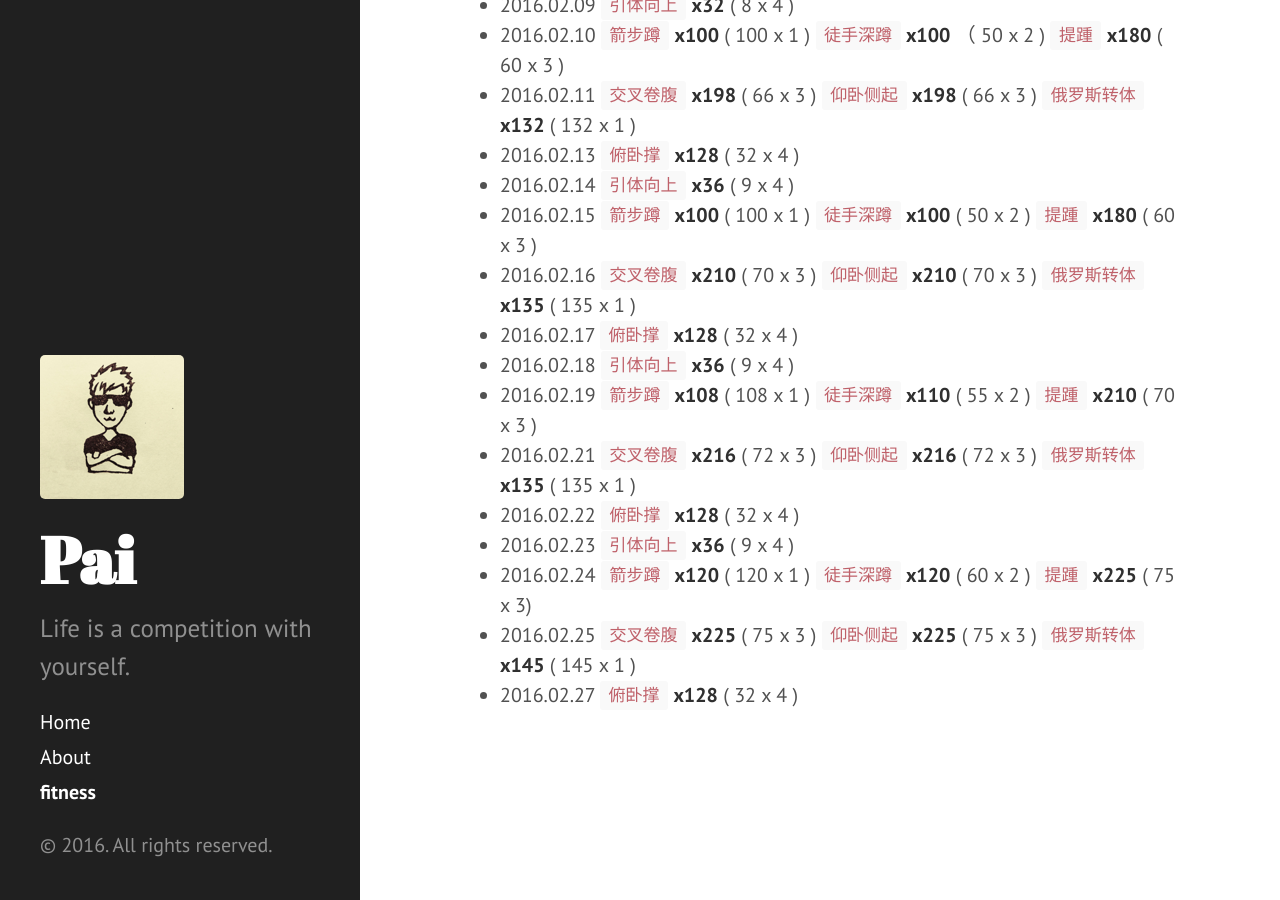
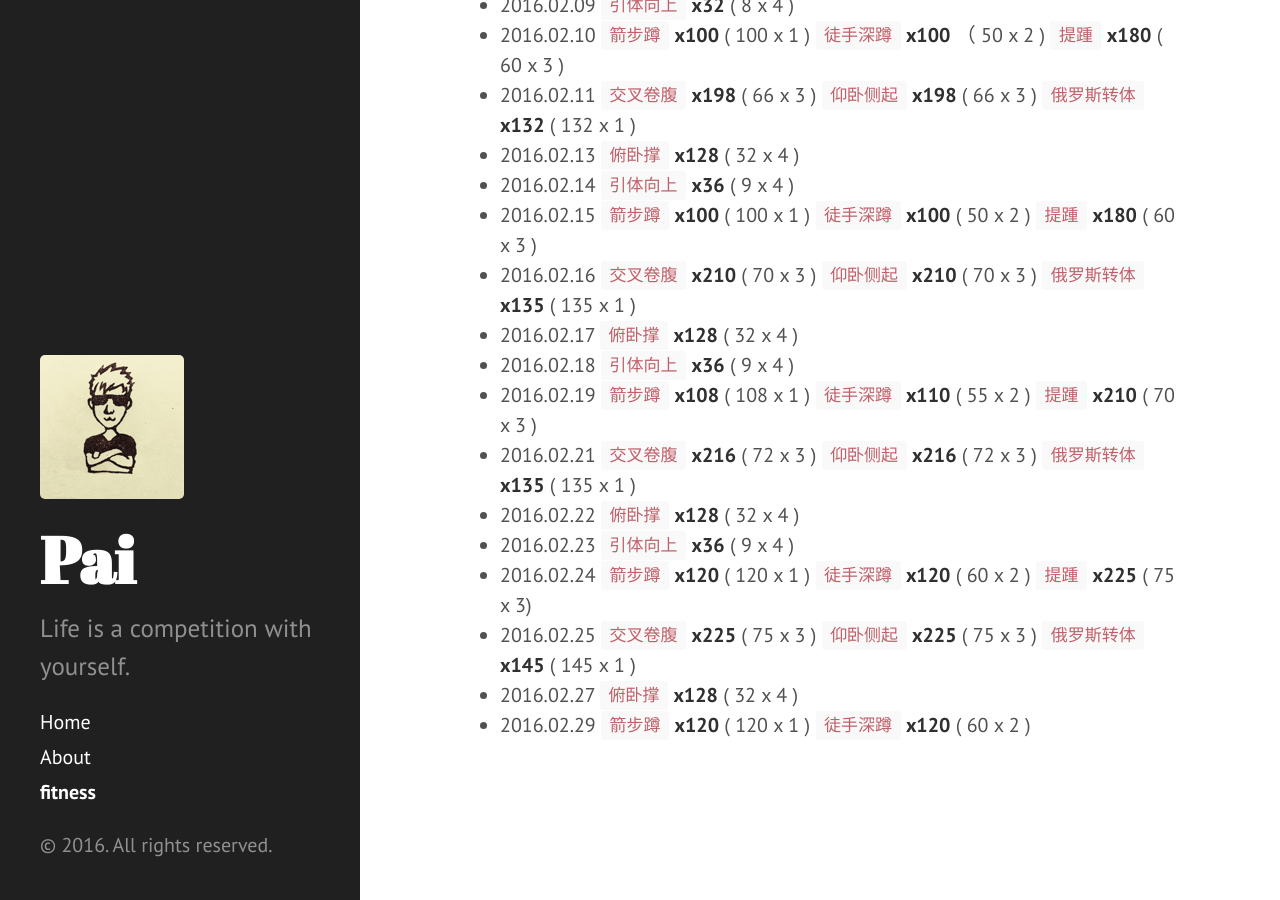
Before and after one commit to dragon8897/dragon8897.github.io, a Jekyll site: the page built from fitness.md, in a window 1280 px wide and 900 px high, scrolled down 1780 px. Built offline with Jekyll 4.4.1, drawn with Linux system fonts in a browser that asks for light colours; Markdown is read by kramdown in place of the engine named in the settings.

Commit message:
add fitness recored.

```diff
--- a/fitness.md
+++ b/fitness.md
@@ -65,3 +65,4 @@ title: fitness
 - 2016.02.24 `箭步蹲` **x120** ( 120 x 1 ) `徒手深蹲` **x120** ( 60 x 2 ) `提踵` **x225** ( 75 x 3)
 - 2016.02.25 `交叉卷腹` **x225** ( 75 x 3 ) `仰卧侧起` **x225** ( 75 x 3 ) `俄罗斯转体` **x145** ( 145 x 1 )
 - 2016.02.27 `俯卧撑` **x128** ( 32 x 4 )
+- 2016.02.29 `箭步蹲` **x120** ( 120 x 1 ) `徒手深蹲` **x120** ( 60 x 2 )
```
